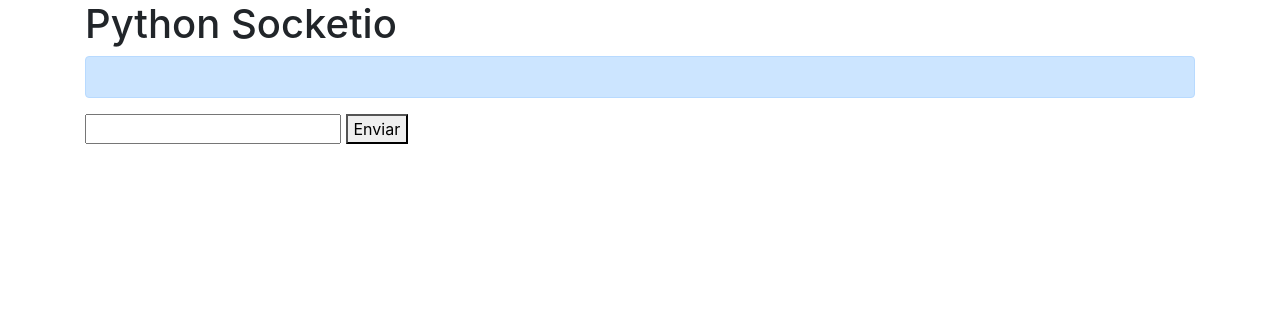
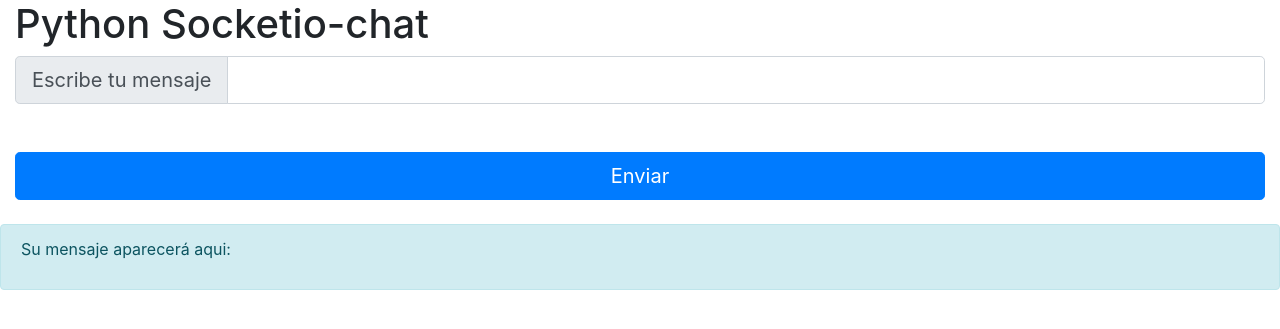
Before and after one commit to FabianJimenez31/chatsockets, a Flask app: page / in a window 1280 px wide. Shown: the top 329 px of the page. Run offline with Flask 2, Linux system fonts and the light colour scheme; some libraries are stand-ins or nearby versions.

Commit message:
Arreglando un poco la vista

```diff
--- a/main.py
+++ b/main.py
@@ -17,4 +17,4 @@ def handleMessage(msg):
     send(msg,broadcast=True)
 
 if __name__=='__main__':
-    socketio.run(app,debug=True,host="192.99.63.194",port=5003)
+    socketio.run(app,debug=True,host="localhost",port=5003)
--- a/templates/index.html
+++ b/templates/index.html
@@ -13,17 +13,28 @@
 </head>
 <body>
 
-    <div class="container">
+    <div class="container-fluid">
 
-    <h1>Python Socketio</h1>
-    <div class="alert alert-primary" role="alert">
-            <ul id="message"></ul>
+    <h1>Python Socketio-chat</h1>
+
+    <div class="input-group input-group-lg">
+            <div class="input-group-prepend">
+              <span class="input-group-text" >Escribe tu mensaje</span>
+            </div>
+            <input type="text" id="myMessage" class="form-control">
           </div>
 
-    <input type="text" id="myMessage">
-    <button type="button" id="send">Enviar</button>
+        <br>
+        <br>
+    <button class="btn btn-primary btn-lg btn-block" type="button" id="send">Enviar</button>
+    </div>
+    <br>
+    <div class="alert alert-info" role="alert">
+        Su mensaje aparecerá aqui:
+            <ul id="message"> </ul>
+    </div>
 
-    </div>
+
 
 
 
```
